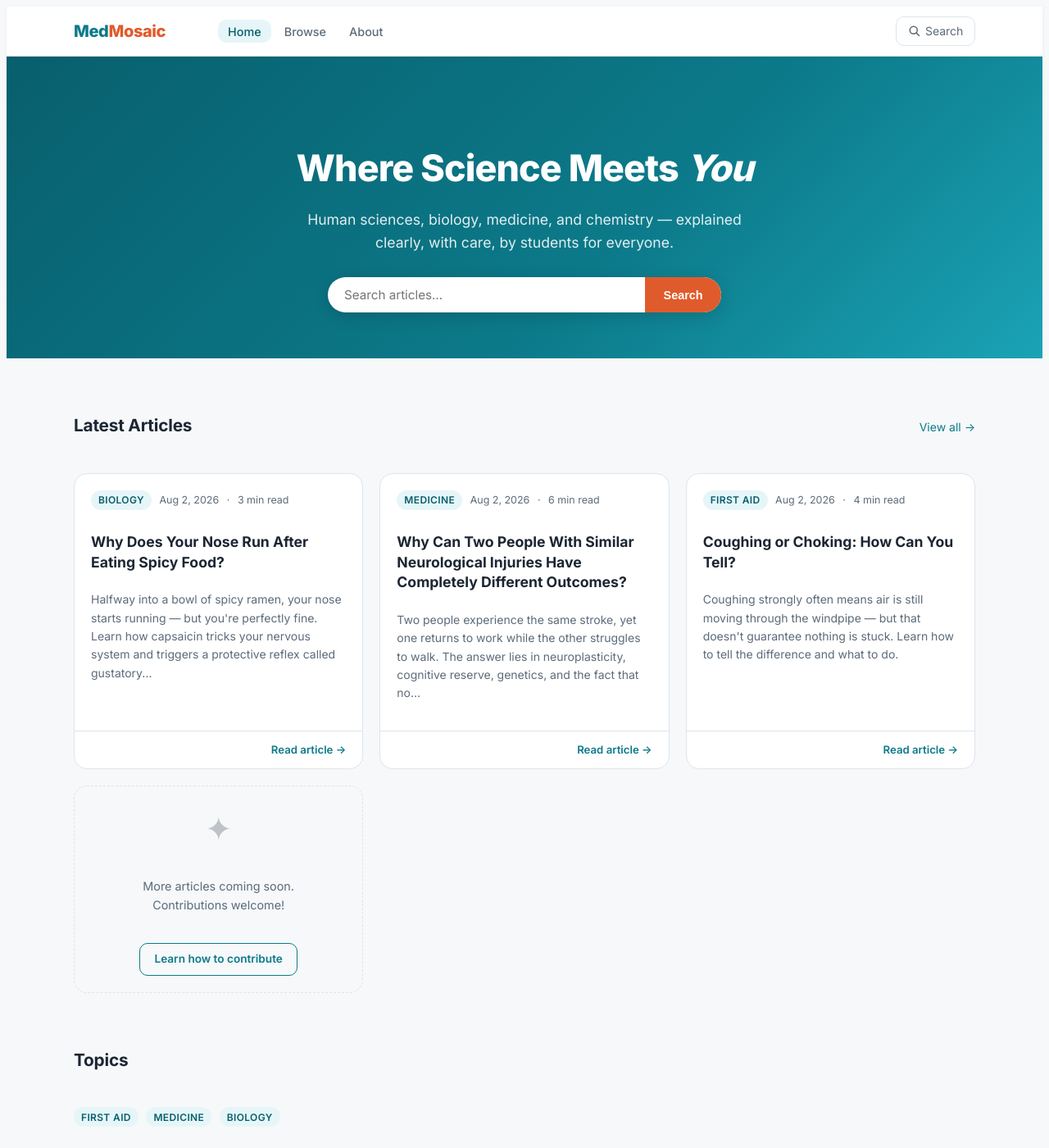
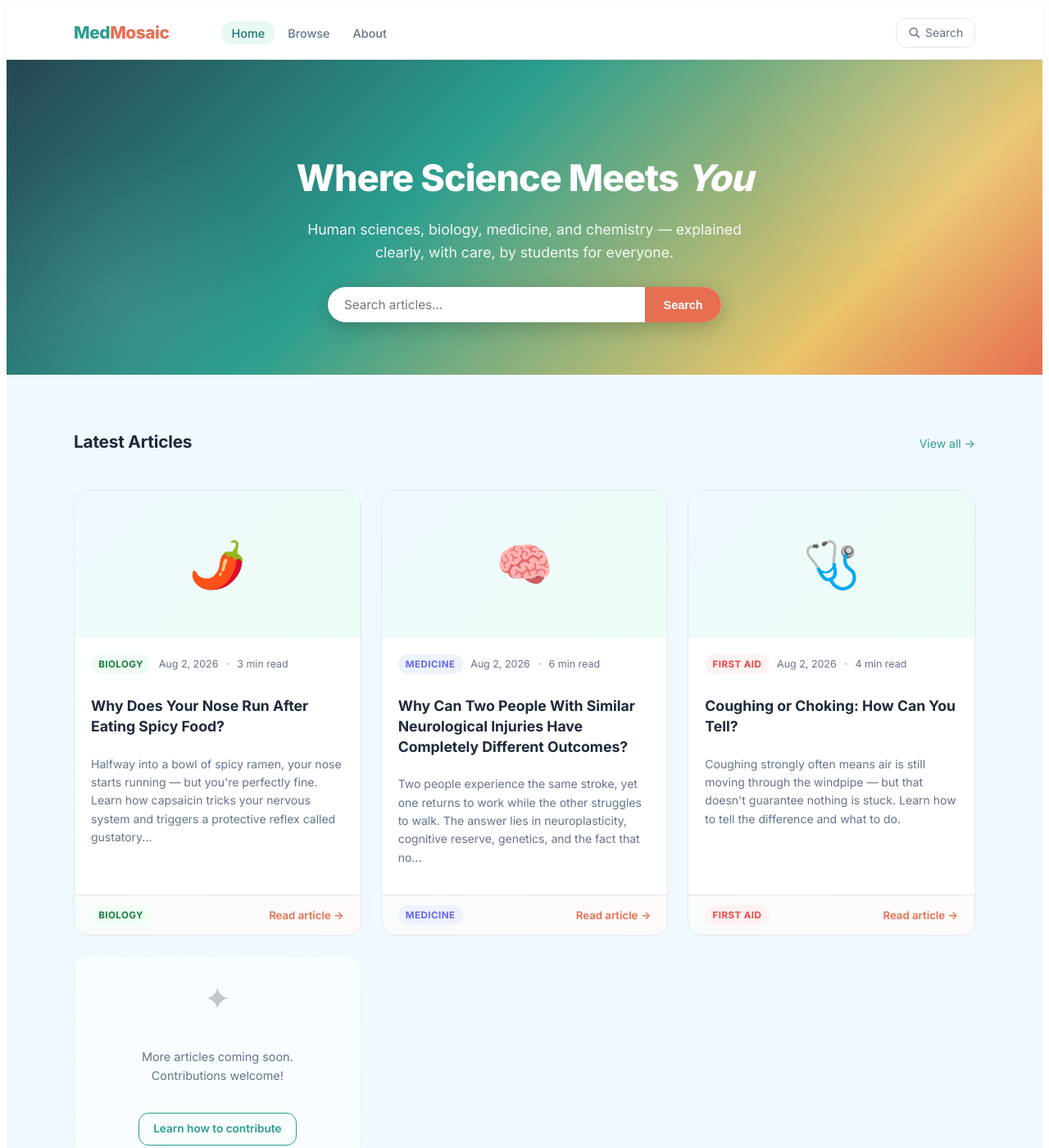
Before and after one commit to aurzhou26/AZ-MedMosaic, a Jekyll site: the page built from index.html, in a window 1280 px wide and 1400 px high. Shown: the whole window at 82% size. Built offline with Jekyll 4.4.1, drawn with Linux system fonts in a browser that asks for light colours.

Commit message:
Colorful theme: section backgrounds, card images, category colors, dark footer

```diff
--- a/assets/css/style.css
+++ b/assets/css/style.css
@@ -1,30 +1,51 @@
 ---
 ---
-/* ===== MedMosaic — Main Stylesheet ===== */
+/* ===== MedMosaic — Colorful Theme ===== */
 
 /* ---------- Reset & Variables ---------- */
 *, *::before, *::after { box-sizing: border-box; margin: 0; padding: 0; }
 
 :root {
-  --primary:       #0c7a8a;
-  --primary-dark:  #085f6d;
-  --primary-light: #e6f6f8;
-  --accent:        #e05b2b;
-  --success:       #2e7d50;
-  --bg:            #f6f8fa;
+  /* Primary palette */
+  --primary:       #2a9d8f;
+  --primary-dark:  #1f7a6f;
+  --primary-light: #e8f8f5;
+  --accent:        #e76f51;
+  --accent-light:  #fdf0ec;
+
+  /* Section colors */
+  --section-rose:      #fff1f2;
+  --section-amber:     #fffbeb;
+  --section-sky:       #f0f9ff;
+  --section-emerald:   #ecfdf5;
+  --section-violet:    #f5f3ff;
+  --section-peach:     #fff7ed;
+
+  /* Category colors */
+  --cat-first-aid:     #ef4444;
+  --cat-biology:       #22c55e;
+  --cat-medicine:      #6366f1;
+  --cat-chemistry:     #f59e0b;
+  --cat-anatomy:       #ec4899;
+  --cat-nutrition:     #14b8a6;
+  --cat-mental-health: #8b5cf6;
+  --cat-default:       #2a9d8f;
+
+  /* Base colors */
+  --bg:            #fefefe;
   --surface:       #ffffff;
-  --text:          #1c2633;
-  --text-muted:    #5c6b7a;
-  --border:        #dde5ec;
-  --radius:        10px;
-  --radius-lg:     16px;
-  --shadow:        0 2px 10px rgba(0,0,0,0.07);
-  --shadow-hover:  0 6px 24px rgba(0,0,0,0.13);
+  --text:          #1e293b;
+  --text-muted:    #64748b;
+  --border:        #e2e8f0;
+  --radius:        12px;
+  --radius-lg:     18px;
+  --shadow:        0 2px 12px rgba(0,0,0,0.06);
+  --shadow-hover:  0 8px 30px rgba(0,0,0,0.12);
   --max-w:         1100px;
   --article-w:     740px;
   --font-sans:     'Inter', system-ui, -apple-system, BlinkMacSystemFont, 'Segoe UI', sans-serif;
   --font-serif:    'Merriweather', Georgia, 'Times New Roman', serif;
-  --transition:    0.2s ease;
+  --transition:    0.25s ease;
 }
 
 html { font-size: 16px; scroll-behavior: smooth; }
@@ -50,16 +71,32 @@ img { max-width: 100%; display: block; }
 .text-muted { color: var(--text-muted); }
 .tag {
   display: inline-block;
-  padding: 0.2em 0.75em;
+  padding: 0.25em 0.8em;
   border-radius: 999px;
-  font-size: 0.75rem;
-  font-weight: 600;
-  letter-spacing: 0.03em;
+  font-size: 0.72rem;
+  font-weight: 700;
+  letter-spacing: 0.04em;
   text-transform: uppercase;
   background: var(--primary-light);
   color: var(--primary-dark);
 }
 .tag:hover { background: var(--primary); color: #fff; text-decoration: none; }
+
+/* Category-specific tag colors */
+.tag-first-aid  { background: #fef2f2; color: var(--cat-first-aid); }
+.tag-first-aid:hover { background: var(--cat-first-aid); color: #fff; }
+.tag-biology    { background: #f0fdf4; color: #15803d; }
+.tag-biology:hover { background: var(--cat-biology); color: #fff; }
+.tag-medicine   { background: #eef2ff; color: var(--cat-medicine); }
+.tag-medicine:hover { background: var(--cat-medicine); color: #fff; }
+.tag-chemistry  { background: #fffbeb; color: #b45309; }
+.tag-chemistry:hover { background: var(--cat-chemistry); color: #fff; }
+.tag-anatomy    { background: #fdf2f8; color: var(--cat-anatomy); }
+.tag-anatomy:hover { background: var(--cat-anatomy); color: #fff; }
+.tag-nutrition  { background: #f0fdfa; color: #0f766e; }
+.tag-nutrition:hover { background: var(--cat-nutrition); color: #fff; }
+.tag-mental-health { background: #f5f3ff; color: var(--cat-mental-health); }
+.tag-mental-health:hover { background: var(--cat-mental-health); color: #fff; }
 
 /* ---------- Header / Nav ---------- */
 .site-header {
@@ -68,18 +105,18 @@ img { max-width: 100%; display: block; }
   position: sticky;
   top: 0;
   z-index: 100;
-  box-shadow: 0 1px 4px rgba(0,0,0,0.05);
+  box-shadow: 0 1px 6px rgba(0,0,0,0.04);
 }
 
 .nav-inner {
   display: flex;
   align-items: center;
   gap: 1.5rem;
-  height: 60px;
+  height: 64px;
 }
 
 .site-logo {
-  font-size: 1.25rem;
+  font-size: 1.3rem;
   font-weight: 800;
   color: var(--primary);
   letter-spacing: -0.02em;
@@ -138,13 +175,31 @@ img { max-width: 100%; display: block; }
 
 /* ---------- Hero ---------- */
 .hero {
-  background: linear-gradient(135deg, var(--primary-dark) 0%, var(--primary) 60%, #1aa3b5 100%);
+  background: linear-gradient(135deg, #264653 0%, #2a9d8f 40%, #e9c46a 80%, #e76f51 100%);
   color: #fff;
-  padding: 4rem 0 3.5rem;
+  padding: 4.5rem 0 4rem;
   text-align: center;
+  position: relative;
+  overflow: hidden;
 }
-.hero h1 { font-size: clamp(1.8rem, 4vw, 2.8rem); font-weight: 800; letter-spacing: -0.02em; margin-bottom: 0.75rem; }
-.hero p { font-size: 1.1rem; opacity: 0.88; max-width: 560px; margin: 0 auto 1.75rem; }
+.hero::before {
+  content: '';
+  position: absolute;
+  top: -40%; right: -10%;
+  width: 500px; height: 500px;
+  background: radial-gradient(circle, rgba(255,255,255,0.1) 0%, transparent 70%);
+  border-radius: 50%;
+}
+.hero::after {
+  content: '';
+  position: absolute;
+  bottom: -30%; left: -5%;
+  width: 400px; height: 400px;
+  background: radial-gradient(circle, rgba(255,255,255,0.08) 0%, transparent 70%);
+  border-radius: 50%;
+}
+.hero h1 { font-size: clamp(1.8rem, 4vw, 2.8rem); font-weight: 800; letter-spacing: -0.02em; margin-bottom: 0.75rem; position: relative; z-index: 1; }
+.hero p { font-size: 1.1rem; opacity: 0.92; max-width: 560px; margin: 0 auto 1.75rem; position: relative; z-index: 1; }
 
 .hero-search {
   display: flex;
@@ -153,7 +208,9 @@ img { max-width: 100%; display: block; }
   background: #fff;
   border-radius: 999px;
   overflow: hidden;
-  box-shadow: 0 4px 20px rgba(0,0,0,0.15);
+  box-shadow: 0 6px 25px rgba(0,0,0,0.2);
+  position: relative;
+  z-index: 1;
 }
 .hero-search input {
   flex: 1;
@@ -188,11 +245,16 @@ img { max-width: 100%; display: block; }
 .section-title { font-size: 1.3rem; font-weight: 700; letter-spacing: -0.01em; }
 .section-link { font-size: 0.875rem; color: var(--primary); }
 
+/* Alternating section backgrounds */
+.section-articles  { background: var(--section-sky); }
+.section-topics    { background: var(--section-emerald); }
+.section-mission   { background: linear-gradient(135deg, var(--section-violet), var(--section-rose)); }
+
 /* ---------- Cards ---------- */
 .cards-grid {
   display: grid;
   grid-template-columns: repeat(auto-fill, minmax(300px, 1fr));
-  gap: 1.25rem;
+  gap: 1.5rem;
 }
 
 .card {
@@ -204,17 +266,45 @@ img { max-width: 100%; display: block; }
   flex-direction: column;
   transition: box-shadow var(--transition), transform var(--transition);
 }
-.card:hover { box-shadow: var(--shadow-hover); transform: translateY(-2px); }
-.card-placeholder { border-style: dashed; background: transparent; }
+.card:hover { box-shadow: var(--shadow-hover); transform: translateY(-4px); }
+.card-placeholder { border-style: dashed; background: rgba(255,255,255,0.6); }
+
+/* Card image / drawing */
+.card-image {
+  width: 100%;
+  height: 180px;
+  overflow: hidden;
+  background: linear-gradient(135deg, var(--section-sky), var(--section-emerald));
+  display: flex;
+  align-items: center;
+  justify-content: center;
+}
+.card-image img {
+  width: 100%;
+  height: 100%;
+  object-fit: cover;
+}
+.card-image-emoji {
+  font-size: 3.5rem;
+  line-height: 1;
+}
 
 .card-body { padding: 1.25rem; flex: 1; display: flex; flex-direction: column; }
-.card-meta { font-size: 0.78rem; color: var(--text-muted); margin-bottom: 0.6rem; display: flex; align-items: center; gap: 0.6rem; }
+.card-meta { font-size: 0.78rem; color: var(--text-muted); margin-bottom: 0.6rem; display: flex; align-items: center; gap: 0.6rem; flex-wrap: wrap; }
 .card-title { font-size: 1.1rem; font-weight: 700; line-height: 1.4; margin-bottom: 0.5rem; color: var(--text); }
 .card-title a { color: inherit; }
 .card-title a:hover { color: var(--primary); text-decoration: none; }
 .card-excerpt { font-size: 0.875rem; color: var(--text-muted); line-height: 1.6; flex: 1; }
-.card-footer { padding: 0.75rem 1.25rem; border-top: 1px solid var(--border); display: flex; align-items: center; justify-content: space-between; }
-.read-more { font-size: 0.825rem; font-weight: 600; color: var(--primary); }
+.card-footer {
+  padding: 0.75rem 1.25rem;
+  border-top: 1px solid var(--border);
+  display: flex;
+  align-items: center;
+  justify-content: space-between;
+  background: linear-gradient(to right, rgba(42,157,143,0.03), rgba(231,111,81,0.03));
+}
+.read-more { font-size: 0.825rem; font-weight: 600; color: var(--accent); }
+.read-more:hover { color: var(--primary); text-decoration: none; }
 
 /* ---------- Article layout ---------- */
 .article-layout {
@@ -223,6 +313,20 @@ img { max-width: 100%; display: block; }
   padding: 2.5rem 1.25rem 4rem;
 }
 .article-layout > * { grid-column: 2; }
+
+/* Article hero image */
+.article-hero-image {
+  grid-column: 1 / -1;
+  max-height: 340px;
+  overflow: hidden;
+  border-radius: 0 0 var(--radius-lg) var(--radius-lg);
+  margin-bottom: 2rem;
+}
+.article-hero-image img {
+  width: 100%;
+  height: 100%;
+  object-fit: cover;
+}
 
 .article-header { margin-bottom: 2rem; }
 .article-header .breadcrumb { font-size: 0.8rem; color: var(--text-muted); margin-bottom: 0.75rem; }
@@ -235,6 +339,7 @@ img { max-width: 100%; display: block; }
   line-height: 1.3;
   letter-spacing: -0.02em;
   margin-bottom: 0.75rem;
+  color: #1e293b;
 }
 .article-meta {
   display: flex;
@@ -250,17 +355,20 @@ img { max-width: 100%; display: block; }
   font-size: 1.1rem;
   color: var(--text-muted);
   line-height: 1.7;
-  border-left: 3px solid var(--primary);
+  border-left: 4px solid var(--accent);
   padding-left: 1rem;
   margin-top: 1.25rem;
+  background: var(--accent-light);
+  padding: 1rem 1.25rem;
+  border-radius: 0 var(--radius) var(--radius) 0;
 }
 
 /* TOC */
 .toc {
-  background: var(--primary-light);
-  border: 1px solid #bee3ea;
+  background: linear-gradient(135deg, var(--section-sky), var(--section-emerald));
+  border: 1px solid #bae6fd;
   border-radius: var(--radius);
-  padding: 1.1rem 1.25rem;
+  padding: 1.25rem 1.5rem;
   margin-bottom: 2rem;
   font-size: 0.875rem;
 }
@@ -281,32 +389,36 @@ img { max-width: 100%; display: block; }
   font-family: var(--font-sans);
   font-size: 1.35rem;
   font-weight: 700;
-  margin: 2.25rem 0 0.75rem;
+  margin: 2.5rem 0 0.75rem;
   color: var(--primary-dark);
   scroll-margin-top: 80px;
+  padding-bottom: 0.4rem;
+  border-bottom: 3px solid var(--primary-light);
 }
 .article-body h3 {
   font-family: var(--font-sans);
   font-size: 1.1rem;
   font-weight: 700;
   margin: 1.75rem 0 0.5rem;
+  color: var(--accent);
   scroll-margin-top: 80px;
 }
 .article-body p { margin-bottom: 1.25rem; }
 .article-body ul, .article-body ol { padding-left: 1.5rem; margin-bottom: 1.25rem; }
-.article-body li { margin-bottom: 0.4rem; }
-.article-body strong { font-weight: 700; color: #1a2030; }
+.article-body li { margin-bottom: 0.5rem; }
+.article-body li::marker { color: var(--primary); }
+.article-body strong { font-weight: 700; color: #0f172a; }
 
-/* Blockquotes (used as callout boxes in Markdown) */
+/* Colorful blockquotes / callout boxes */
 .article-body blockquote {
   border-radius: var(--radius);
-  padding: 1rem 1.25rem;
-  margin: 1.5rem 0;
+  padding: 1.1rem 1.25rem;
+  margin: 1.75rem 0;
   font-family: var(--font-sans);
   font-size: 0.92rem;
   line-height: 1.65;
-  background: var(--primary-light);
-  border-left: 4px solid var(--primary);
+  background: var(--section-sky);
+  border-left: 4px solid #3b82f6;
 }
 .article-body blockquote p { margin-bottom: 0.5rem; }
 .article-body blockquote p:last-child { margin-bottom: 0; }
@@ -315,38 +427,50 @@ img { max-width: 100%; display: block; }
 .sources {
   margin-top: 3rem;
   padding-top: 2rem;
-  border-top: 1px solid var(--border);
+  border-top: 2px solid var(--section-emerald);
   font-size: 0.85rem;
   font-family: var(--font-sans);
+  background: var(--section-emerald);
+  margin-left: -1.25rem;
+  margin-right: -1.25rem;
+  padding: 2rem 1.25rem;
+  border-radius: var(--radius);
 }
-.sources h2 { font-size: 1rem; font-weight: 700; margin-bottom: 1rem; color: var(--text); }
+.sources h2 { font-size: 1rem; font-weight: 700; margin-bottom: 1rem; color: #15803d; }
 .sources ol { padding-left: 1.25rem; }
 .sources li { margin-bottom: 0.75rem; color: var(--text-muted); line-height: 1.6; }
 .sources a { color: var(--primary); word-break: break-word; }
 
 /* Disclaimer */
 .disclaimer {
-  background: #fffbeb;
+  background: linear-gradient(135deg, #fffbeb, #fef3c7);
   border: 1px solid #fcd34d;
   border-radius: var(--radius);
-  padding: 0.9rem 1.1rem;
+  padding: 1rem 1.25rem;
   font-size: 0.82rem;
   color: #78350f;
   font-family: var(--font-sans);
   line-height: 1.6;
   margin-bottom: 2rem;
+  box-shadow: 0 2px 8px rgba(252,211,77,0.15);
 }
 
 /* Q&A section */
 .qa-section {
   margin-top: 3rem;
   padding-top: 2.5rem;
-  border-top: 1px solid var(--border);
+  border-top: 2px solid var(--section-violet);
+  background: var(--section-violet);
+  margin-left: -1.25rem;
+  margin-right: -1.25rem;
+  padding: 2rem 1.25rem;
+  border-radius: var(--radius);
 }
-.qa-section h2 { font-size: 1.3rem; font-weight: 700; margin-bottom: 0.4rem; }
+.qa-section h2 { font-size: 1.3rem; font-weight: 700; margin-bottom: 0.4rem; color: #6d28d9; }
 .qa-section .qa-subtitle { font-size: 0.875rem; color: var(--text-muted); margin-bottom: 1.25rem; }
 
 /* ---------- Search page ---------- */
+.search-page { background: var(--section-sky); }
 .search-box-wrap {
   display: flex;
   gap: 0.5rem;
@@ -395,13 +519,16 @@ img { max-width: 100%; display: block; }
 
 /* ---------- Footer ---------- */
 .site-footer {
-  background: var(--surface);
-  border-top: 1px solid var(--border);
-  padding: 2.5rem 0;
+  background: #1e293b;
+  color: #94a3b8;
+  padding: 3rem 0 2rem;
   font-size: 0.85rem;
-  color: var(--text-muted);
   margin-top: auto;
 }
+.site-footer a { color: #94a3b8; }
+.site-footer a:hover { color: #e9c46a; }
+.site-footer .site-logo { color: #2a9d8f; }
+.site-footer .site-logo span { color: #e76f51; }
 .footer-inner {
   display: flex;
   flex-wrap: wrap;
@@ -409,33 +536,39 @@ img { max-width: 100%; display: block; }
   justify-content: space-between;
   align-items: flex-start;
 }
-.footer-brand p { margin-top: 0.4rem; max-width: 280px; line-height: 1.6; }
-.footer-links h4 { font-weight: 700; font-size: 0.8rem; text-transform: uppercase; letter-spacing: 0.05em; color: var(--text); margin-bottom: 0.6rem; }
+.footer-brand p { margin-top: 0.5rem; max-width: 280px; line-height: 1.6; }
+.footer-links h4 { font-weight: 700; font-size: 0.8rem; text-transform: uppercase; letter-spacing: 0.05em; color: #e2e8f0; margin-bottom: 0.6rem; }
 .footer-links ul { list-style: none; }
-.footer-links li { margin-bottom: 0.35rem; }
-.footer-links a { color: var(--text-muted); }
-.footer-links a:hover { color: var(--primary); }
-.footer-bottom { margin-top: 2rem; padding-top: 1.25rem; border-top: 1px solid var(--border); text-align: center; font-size: 0.8rem; }
+.footer-links li { margin-bottom: 0.4rem; }
+.footer-bottom { margin-top: 2rem; padding-top: 1.25rem; border-top: 1px solid #334155; text-align: center; font-size: 0.8rem; color: #64748b; }
 
 /* ---------- About page ---------- */
 .about-hero {
-  background: linear-gradient(135deg, var(--primary-dark), var(--primary));
+  background: linear-gradient(135deg, #264653, #2a9d8f 50%, #e9c46a);
   color: #fff;
-  padding: 3.5rem 0;
+  padding: 4rem 0;
   text-align: center;
 }
 .about-hero h1 { font-size: clamp(1.6rem, 3.5vw, 2.4rem); font-weight: 800; margin-bottom: 0.75rem; }
-.about-hero p { font-size: 1.05rem; opacity: 0.88; max-width: 540px; margin: 0 auto; }
+.about-hero p { font-size: 1.05rem; opacity: 0.92; max-width: 540px; margin: 0 auto; }
 
 .about-body { max-width: 720px; margin: 0 auto; padding: 3rem 1.25rem; }
-.about-body h2 { font-size: 1.3rem; font-weight: 700; margin: 2rem 0 0.75rem; color: var(--primary-dark); }
+.about-body h2 {
+  font-size: 1.3rem;
+  font-weight: 700;
+  margin: 2.5rem 0 0.75rem;
+  color: var(--primary-dark);
+  padding-bottom: 0.3rem;
+  border-bottom: 3px solid var(--primary-light);
+}
 .about-body p { margin-bottom: 1rem; line-height: 1.75; }
 .about-body ul, .about-body ol { padding-left: 1.4rem; line-height: 1.9; margin-bottom: 1rem; }
+.about-body li::marker { color: var(--accent); }
 
 /* ---------- Responsive ---------- */
 @media (max-width: 768px) {
   .nav-links { display: none; }
-  .nav-links.open { display: flex; flex-direction: column; position: absolute; top: 60px; left: 0; right: 0; background: var(--surface); padding: 0.75rem 1rem; border-bottom: 1px solid var(--border); z-index: 99; }
+  .nav-links.open { display: flex; flex-direction: column; position: absolute; top: 64px; left: 0; right: 0; background: var(--surface); padding: 0.75rem 1rem; border-bottom: 1px solid var(--border); z-index: 99; box-shadow: 0 4px 12px rgba(0,0,0,0.08); }
   .nav-toggle { display: flex; }
   .nav-search-btn { display: none; }
   .footer-inner { flex-direction: column; gap: 1.5rem; }
--- a/index.html
+++ b/index.html
@@ -16,7 +16,7 @@ title: Home
 </section>
 
 <!-- Articles -->
-<section class="section">
+<section class="section section-articles">
   <div class="container">
     <div class="section-header">
       <h2 class="section-title">Latest Articles</h2>
@@ -25,10 +25,20 @@ title: Home
     <div class="cards-grid">
 
       {% for article in site.articles reversed %}
+      {% assign cat_slug = article.category | downcase | replace: ' ', '-' %}
       <article class="card">
+        {% if article.image %}
+        <div class="card-image">
+          <img src="{{ article.image | relative_url }}" alt="{{ article.title }}" loading="lazy">
+        </div>
+        {% elsif article.emoji %}
+        <div class="card-image">
+          <span class="card-image-emoji">{{ article.emoji }}</span>
+        </div>
+        {% endif %}
         <div class="card-body">
           <div class="card-meta">
-            <span class="tag">{{ article.category }}</span>
+            <span class="tag tag-{{ cat_slug }}">{{ article.category }}</span>
             <span>{{ article.date | date: "%b %-d, %Y" }}</span>
             <span>·</span>
             <span>{{ article.content | number_of_words | divided_by: 200 | plus: 1 }} min read</span>
@@ -39,7 +49,7 @@ title: Home
           <p class="card-excerpt">{{ article.description | default: article.excerpt | strip_html | truncatewords: 30 }}</p>
         </div>
         <div class="card-footer">
-          <div></div>
+          <span class="tag tag-{{ cat_slug }}">{{ article.category }}</span>
           <a href="{{ article.url | relative_url }}" class="read-more">Read article →</a>
         </div>
       </article>
@@ -59,7 +69,7 @@ title: Home
 </section>
 
 <!-- Topics -->
-<section class="section" style="padding-top:0;">
+<section class="section section-topics">
   <div class="container">
     <div class="section-header">
       <h2 class="section-title">Topics</h2>
@@ -67,17 +77,18 @@ title: Home
     <div style="display:flex; flex-wrap:wrap; gap:0.6rem;">
       {% assign categories = site.articles | map: "category" | uniq %}
       {% for cat in categories %}
-      <a href="{{ '/search' | relative_url }}?q={{ cat | url_encode }}" class="tag">{{ cat }}</a>
+      {% assign cat_slug = cat | downcase | replace: ' ', '-' %}
+      <a href="{{ '/search' | relative_url }}?q={{ cat | url_encode }}" class="tag tag-{{ cat_slug }}">{{ cat }}</a>
       {% endfor %}
     </div>
   </div>
 </section>
 
 <!-- Mission -->
-<section class="section" style="background: var(--primary-light); padding: 2.5rem 0; margin: 1rem 0;">
+<section class="section section-mission" style="padding: 3rem 0;">
   <div class="container" style="max-width: 680px; text-align: center;">
-    <h2 style="font-size:1.2rem; font-weight:700; margin-bottom:0.5rem;">Our Mission</h2>
-    <p style="color: var(--text-muted); line-height:1.75;">
+    <h2 style="font-size:1.2rem; font-weight:700; margin-bottom:0.75rem; color: var(--primary-dark);">Our Mission</h2>
+    <p style="color: var(--text-muted); line-height:1.75; font-size: 1.05rem;">
       {{ site.description }}
     </p>
     <a href="{{ '/about' | relative_url }}" class="btn" style="margin-top:1.25rem; display:inline-block;">Learn more about us</a>
```
Also changed, not shown: _articles/coughing-or-choking.md (+1 -0 lines), _articles/neurological-injury-different-outcomes.md (+1 -0 lines), _articles/why-nose-runs-after-spicy-food.md (+1 -0 lines), _layouts/article.html (+8 -1 lines).
